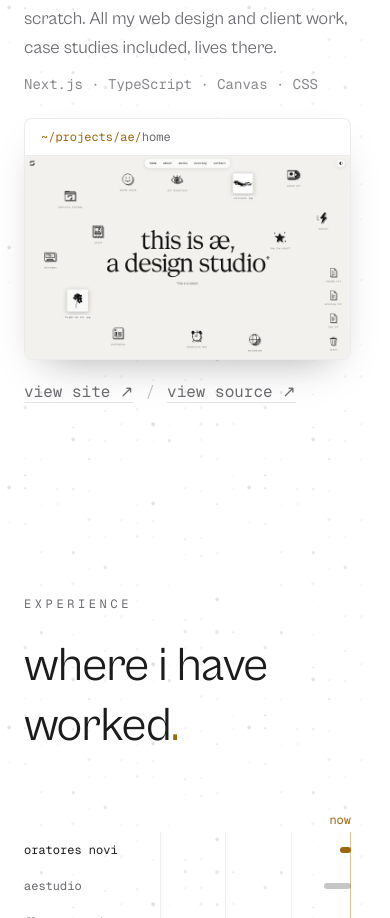
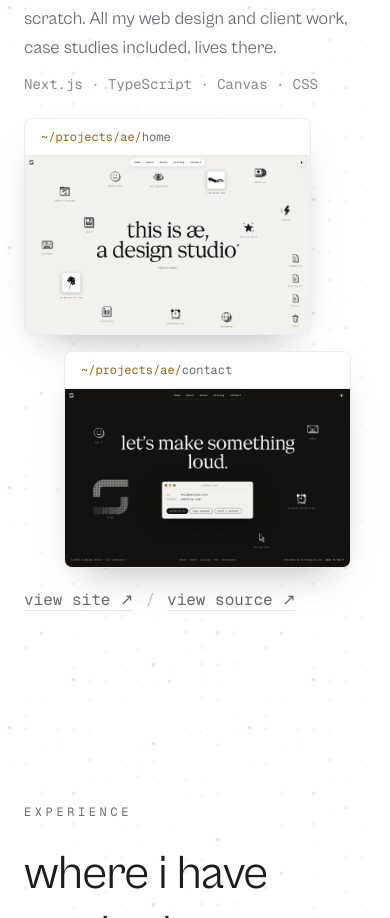
Before and after one commit to dumbld0re/portfolioV1, a Next.js app: page /en in a window 390 px wide. Shown: the part 2704-3622 px from the top of the page. Built offline with nearby package versions, Linux system fonts and the light colour scheme.

Commit message:
Show both aestudio screens on phones too

```diff
--- a/components/project-preview.tsx
+++ b/components/project-preview.tsx
@@ -70,15 +70,12 @@ export function ProjectPreview({
   project,
   folder,
   room,
-  max = Infinity,
 }: {
   project: Project
   /** "projects" / "projekte", for the ~/<folder>/<slug> path. */
   folder: string
-  /** Free space for the cards; null until measured (then all show). */
+  /** Free space for the cards; null shows them all. */
   room: Room | null
-  /** At most this many wide screens, whatever the room. */
-  max?: number
 }) {
   const preview = project.preview
   const base = `~/${folder}/${project.slug ?? "…"}`
@@ -102,7 +99,7 @@ export function ProjectPreview({
   }
 
   const tall = preview.screens.some((s) => s.height > s.width)
-  const screens = tall ? preview.screens : preview.screens.slice(0, Math.min(max, stackedCount(preview.screens, room)))
+  const screens = tall ? preview.screens : preview.screens.slice(0, stackedCount(preview.screens, room))
   const several = screens.length > 1
   // Narrow cards side by side only name their screen, relative to the project.
   const path = (screen: Screen) =>
--- a/components/sections/projects-section.tsx
+++ b/components/sections/projects-section.tsx
@@ -120,9 +120,9 @@ export function ProjectsSection() {
                 <p className="font-mono text-sm text-muted-foreground/80">{project.tech.join(" · ")}</p>
 
                 {/* Phones, tablets and touch screens have no hover card, so the
-                    screens sit right in the list (one desktop screen at most). */}
+                    screens sit right in the list. */}
                 <div className="max-w-md pt-3 pb-1 [@media(min-width:1024px)_and_(hover:hover)]:hidden">
-                  <ProjectPreview project={project} folder={labels.nav.projects.toLowerCase()} room={null} max={1} />
+                  <ProjectPreview project={project} folder={labels.nav.projects.toLowerCase()} room={null} />
                 </div>
 
                 {(project.demoHref || project.githubHref) && (
```
